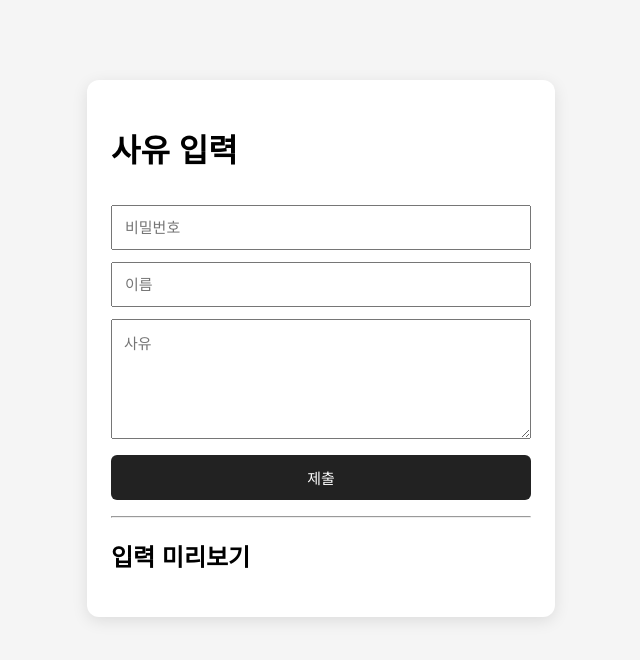
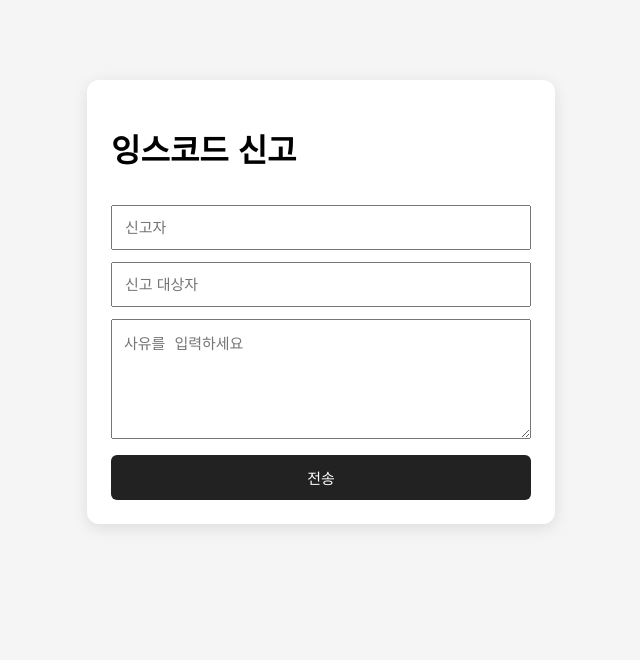
Before and after one commit to JAE0113/ING_WARN_HISTORY, a plain HTML site: page index.html in a window 1280 px wide. Shown: the whole page, without its empty margins (319-959 px from the left). Drawn offline with Linux system fonts and the light colour scheme.

Commit message:
Update index.html

```diff
--- a/index.html
+++ b/index.html
@@ -2,27 +2,20 @@
 <html lang="ko">
 <head>
   <meta charset="UTF-8" />
-  <title>간이 입력 페이지</title>
+  <title>잉스코드 신고</title>
   <link rel="stylesheet" href="./style.css" />
 </head>
 <body>
   <main class="box">
-    <h1>사유 입력</h1>
+    <h1>잉스코드 신고</h1>
 
-    <input id="pw" type="password" placeholder="비밀번호" />
-    <input id="name" type="text" placeholder="이름" />
-    <textarea id="reason" placeholder="사유"></textarea>
+    <input id="reporter" type="text" placeholder="신고자" />
+    <input id="target" type="text" placeholder="신고 대상자" />
+    <textarea id="reason" placeholder="사유를 입력하세요"></textarea>
 
-    <button onclick="submitData()">제출</button>
-
-    <p id="message"></p>
-
-    <hr />
-
-    <h2>입력 미리보기</h2>
-    <pre id="result"></pre>
+    <button onclick="submitReport()">전송</button>
   </main>
 
-  <script src="./app.js?v=1"></script>
+  <script src="./app.js?v=2"></script>
 </body>
 </html>
```
